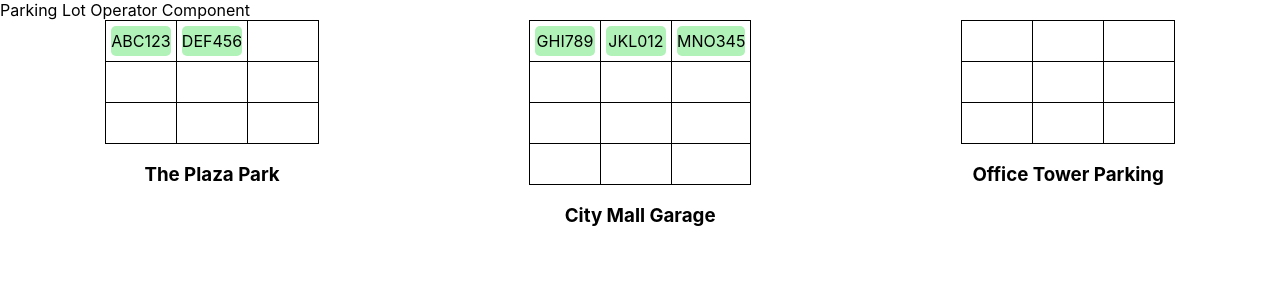
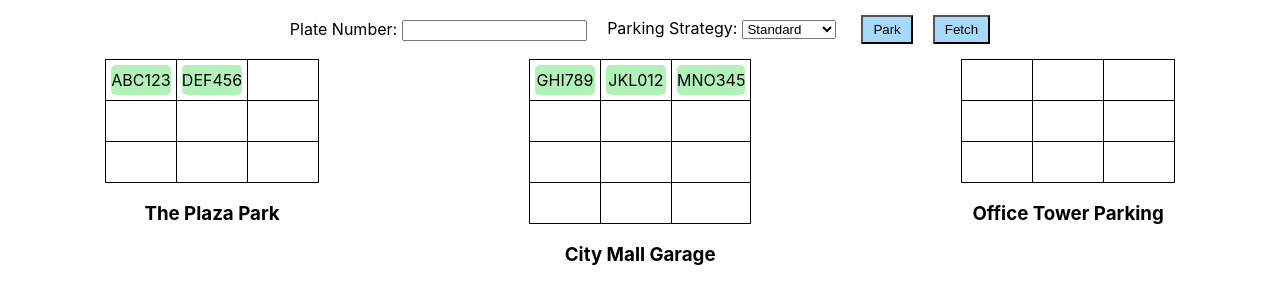
Before and after one commit to Alwyn-OOCL/day14-react-starter, a React (Create React App) app: page / in a window 1280 px wide. Shown: the top 304 px of the page. Built offline with nearby package versions, Linux system fonts and the light colour scheme.

Commit message:
[Parking Lot] feat: implement ParkingLotOperator component

```diff
--- a/src/component/ParkingLotOperator.jsx
+++ b/src/component/ParkingLotOperator.jsx
@@ -1,9 +1,62 @@
-import React from 'react';
+import React, { useState } from 'react';
 
 const ParkingLotOperator = () => {
+    const [plateNumber, setPlateNumber] = useState('');
+    const [parkingStrategy, setParkingStrategy] = useState('');
+
+    const handlePark = () => {
+        console.log(`Plate Number: ${plateNumber}, Parking Strategy: ${parkingStrategy}`);
+        setPlateNumber('');
+        setParkingStrategy('');
+    };
+
+    const handleFetch = () => {
+        console.log('Fetch button clicked');
+    };
+
     return (
-        <div>
-            Parking Lot Operator Component
+        <div style={{display: 'flex', alignItems: 'center', justifyContent: 'center', gap: '10px', padding: '10px'}}>
+            <div style={{padding: '5px'}}>
+                <label>
+                    Plate Number:
+                    <input
+                        type="text"
+                        value={plateNumber}
+                        onChange={(e) => setPlateNumber(e.target.value)}
+                        style={{marginLeft: '5px'}}
+                    />
+                </label>
+            </div>
+            <div style={{padding: '5px'}}>
+                <label>
+                    Parking Strategy:
+                    <select
+                        value={parkingStrategy}
+                        onChange={(e) => setParkingStrategy(e.target.value)}
+                        style={{margin: '5px'}}
+                    >
+                        <option value="Standard">Standard</option>
+                        <option value="Smart">Smart</option>
+                        <option value="SuperSmart">SuperSmart</option>
+                    </select>
+                </label>
+            </div>
+            <div style={{padding: '5px'}}>
+                <button
+                    onClick={handlePark}
+                    style={{backgroundColor: '#a7d9fe', padding: '5px 10px'}}
+                >
+                    Park
+                </button>
+            </div>
+            <div style={{padding: '5px'}}>
+                <button
+                    onClick={handleFetch}
+                    style={{backgroundColor: '#a7d9fe', padding: '5px 10px'}}
+                >
+                    Fetch
+                </button>
+            </div>
         </div>
     );
 };
```
